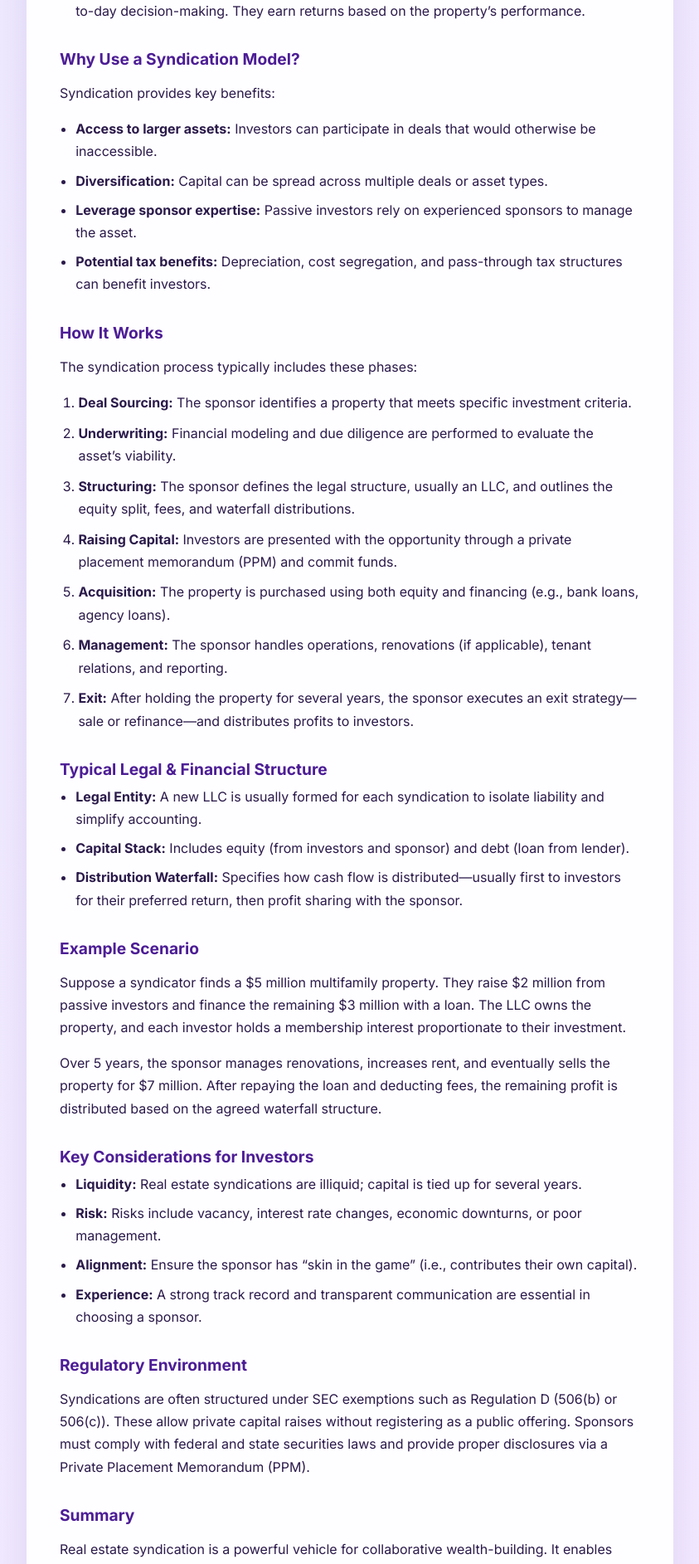
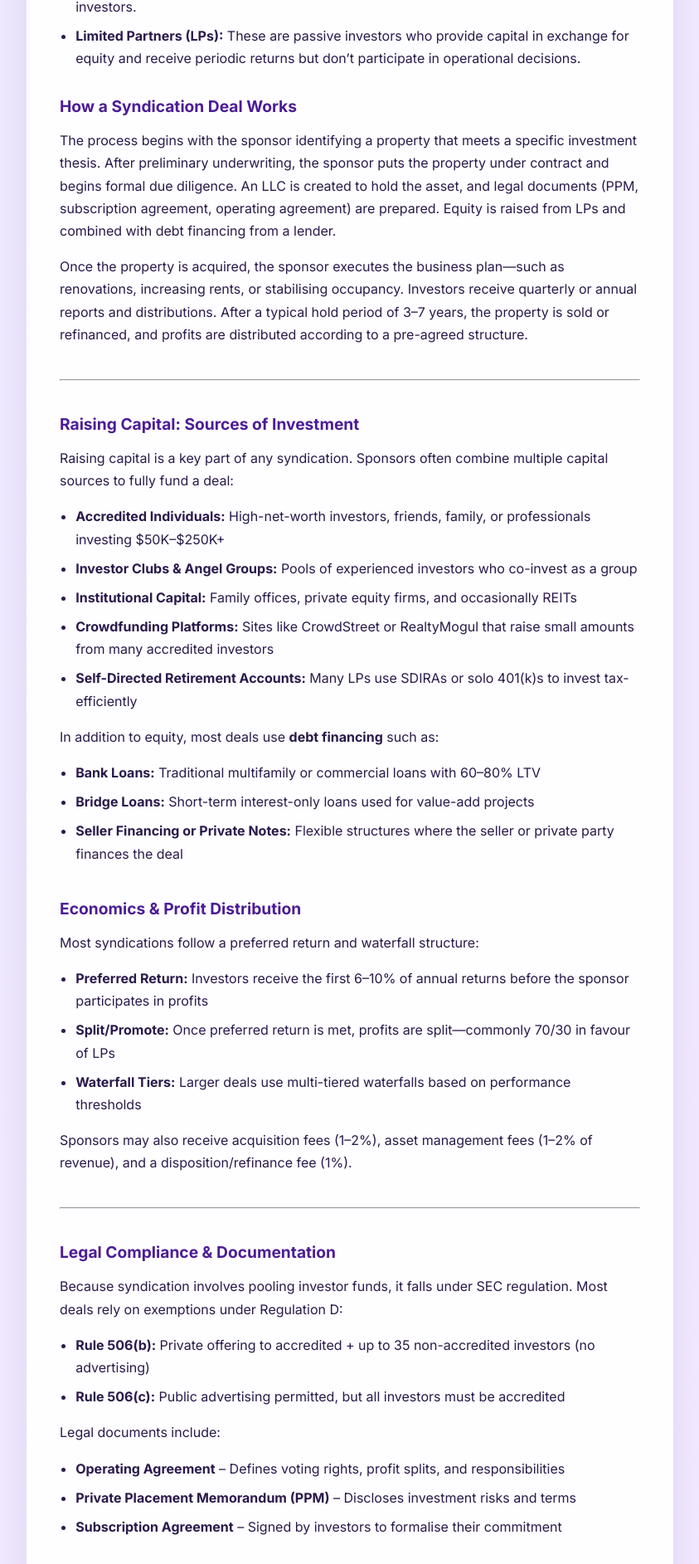
Before and after one commit to iohins/re_syndication, a React (Create React App) app: page /1-1 in a window 1280 px wide. Shown: the part 529-2414 px from the top of the page at 83% size, without its empty margins (218-1061 px from the left). Built offline with nearby package versions, Linux system fonts and the light colour scheme.

Commit message:
Update 1_1.js

```diff
--- a/src/lessons/1_1.js
+++ b/src/lessons/1_1.js
@@ -7,80 +7,108 @@ function Lesson1_1() {
       <section className="lesson-card">
         <h1>1-1. What is Real Estate Syndication?</h1>
 
+        <p style={{ fontWeight: "500", fontSize: "1.05rem", lineHeight: "1.75" }}>
+          Real estate syndication is a partnership structure that allows multiple individuals to pool capital and collectively invest in large-scale property assets.
+        </p>
+        <p>It enables investors to access professionally managed real estate deals—like apartment complexes, retail centres, and industrial parks—without personally acquiring or managing the properties.</p>
+
+        <h2 style={{ marginTop: "2.5rem" }}>Structure: GPs vs LPs</h2>
         <p>
-          Real estate syndication is a partnership between multiple investors (investor groups, wealthy individuals, who pool resources to purchase and manage real estate assets they may not be able to afford or operate individually. It allows individuals to invest in large-scale commercial real estate—such as multifamily apartments, office buildings, or industrial parks—without directly owning or managing the property.
+          A syndication typically consists of two parties:
+        </p>
+        <ul>
+          <li><strong>General Partner (GP):</strong> Also called the sponsor, this is the active party responsible for sourcing the deal, securing financing, managing the property, and communicating with investors.</li>
+          <li><strong>Limited Partners (LPs):</strong> These are passive investors who provide capital in exchange for equity and receive periodic returns but don’t participate in operational decisions.</li>
+        </ul>
+
+        <h2 style={{ marginTop: "2rem" }}>How a Syndication Deal Works</h2>
+        <p>
+          The process begins with the sponsor identifying a property that meets a specific investment thesis. After preliminary underwriting, the sponsor puts the property under contract and begins formal due diligence. An LLC is created to hold the asset, and legal documents (PPM, subscription agreement, operating agreement) are prepared. Equity is raised from LPs and combined with debt financing from a lender.
         </p>
 
-        <h2>Core Structure of a Syndication</h2>
+        <p style={{ marginTop: "1rem" }}>
+          Once the property is acquired, the sponsor executes the business plan—such as renovations, increasing rents, or stabilising occupancy. Investors receive quarterly or annual reports and distributions. After a typical hold period of 3–7 years, the property is sold or refinanced, and profits are distributed according to a pre-agreed structure.
+        </p>
+
+        <hr style={{ margin: "2.5rem 0" }} />
+
+        <h2>Raising Capital: Sources of Investment</h2>
         <p>
-          A typical syndication has two main parties:
+          Raising capital is a key part of any syndication. Sponsors often combine multiple capital sources to fully fund a deal:
+        </p>
+
+        <ul>
+          <li><strong>Accredited Individuals:</strong> High-net-worth investors, friends, family, or professionals investing $50K–$250K+</li>
+          <li><strong>Investor Clubs & Angel Groups:</strong> Pools of experienced investors who co-invest as a group</li>
+          <li><strong>Institutional Capital:</strong> Family offices, private equity firms, and occasionally REITs</li>
+          <li><strong>Crowdfunding Platforms:</strong> Sites like CrowdStreet or RealtyMogul that raise small amounts from many accredited investors</li>
+          <li><strong>Self-Directed Retirement Accounts:</strong> Many LPs use SDIRAs or solo 401(k)s to invest tax-efficiently</li>
+        </ul>
+
+        <p>
+          In addition to equity, most deals use <strong>debt financing</strong> such as:
+        </p>
+
+        <ul>
+          <li><strong>Bank Loans:</strong> Traditional multifamily or commercial loans with 60–80% LTV</li>
+          <li><strong>Bridge Loans:</strong> Short-term interest-only loans used for value-add projects</li>
+          <li><strong>Seller Financing or Private Notes:</strong> Flexible structures where the seller or private party finances the deal</li>
+        </ul>
+
+        <h2 style={{ marginTop: "2.5rem" }}>Economics & Profit Distribution</h2>
+        <p>
+          Most syndications follow a preferred return and waterfall structure:
+        </p>
+
+        <ul>
+          <li><strong>Preferred Return:</strong> Investors receive the first 6–10% of annual returns before the sponsor participates in profits</li>
+          <li><strong>Split/Promote:</strong> Once preferred return is met, profits are split—commonly 70/30 in favour of LPs</li>
+          <li><strong>Waterfall Tiers:</strong> Larger deals use multi-tiered waterfalls based on performance thresholds</li>
+        </ul>
+
+        <p>
+          Sponsors may also receive acquisition fees (1–2%), asset management fees (1–2% of revenue), and a disposition/refinance fee (1%).
+        </p>
+
+        <hr style={{ margin: "2.5rem 0" }} />
+
+        <h2>Legal Compliance & Documentation</h2>
+        <p>
+          Because syndication involves pooling investor funds, it falls under SEC regulation. Most deals rely on exemptions under Regulation D:
+        </p>
+
+        <ul>
+          <li><strong>Rule 506(b):</strong> Private offering to accredited + up to 35 non-accredited investors (no advertising)</li>
+          <li><strong>Rule 506(c):</strong> Public advertising permitted, but all investors must be accredited</li>
+        </ul>
+
+        <p>
+          Legal documents include:
         </p>
         <ul>
-          <li><strong>Sponsor (Syndicator):</strong> The active partner responsible for finding the deal, structuring the investment, arranging financing, acquiring the property, and overseeing management.</li>
-          <li><strong>Passive Investors:</strong> Individuals or entities who provide capital but do not engage in day-to-day decision-making. They earn returns based on the property’s performance.</li>
+          <li><strong>Operating Agreement</strong> – Defines voting rights, profit splits, and responsibilities</li>
+          <li><strong>Private Placement Memorandum (PPM)</strong> – Discloses investment risks and terms</li>
+          <li><strong>Subscription Agreement</strong> – Signed by investors to formalise their commitment</li>
         </ul>
 
-        <h2>Why Use a Syndication Model?</h2>
-        <p>Syndication provides key benefits:</p>
-        <ul>
-          <li><strong>Access to larger assets:</strong> Investors can participate in deals that would otherwise be inaccessible.</li>
-          <li><strong>Diversification:</strong> Capital can be spread across multiple deals or asset types.</li>
-          <li><strong>Leverage sponsor expertise:</strong> Passive investors rely on experienced sponsors to manage the asset.</li>
-          <li><strong>Potential tax benefits:</strong> Depreciation, cost segregation, and pass-through tax structures can benefit investors.</li>
-        </ul>
-
-        <h2>How It Works</h2>
-        <p>The syndication process typically includes these phases:</p>
-        <ol>
-          <li><strong>Deal Sourcing:</strong> The sponsor identifies a property that meets specific investment criteria.</li>
-          <li><strong>Underwriting:</strong> Financial modeling and due diligence are performed to evaluate the asset’s viability.</li>
-          <li><strong>Structuring:</strong> The sponsor defines the legal structure, usually an LLC, and outlines the equity split, fees, and waterfall distributions.</li>
-          <li><strong>Raising Capital:</strong> Investors are presented with the opportunity through a private placement memorandum (PPM) and commit funds.</li>
-          <li><strong>Acquisition:</strong> The property is purchased using both equity and financing (e.g., bank loans, agency loans).</li>
-          <li><strong>Management:</strong> The sponsor handles operations, renovations (if applicable), tenant relations, and reporting.</li>
-          <li><strong>Exit:</strong> After holding the property for several years, the sponsor executes an exit strategy—sale or refinance—and distributes profits to investors.</li>
-        </ol>
-
-        <h2>Typical Legal & Financial Structure</h2>
-        <ul>
-          <li><strong>Legal Entity:</strong> A new LLC is usually formed for each syndication to isolate liability and simplify accounting.</li>
-          <li><strong>Capital Stack:</strong> Includes equity (from investors and sponsor) and debt (loan from lender).</li>
-          <li><strong>Distribution Waterfall:</strong> Specifies how cash flow is distributed—usually first to investors for their preferred return, then profit sharing with the sponsor.</li>
-        </ul>
-
-        <h2>Example Scenario</h2>
+        <h2 style={{ marginTop: "2.5rem" }}>Example: A Multifamily Deal</h2>
         <p>
-          Suppose a syndicator finds a $5 million multifamily property. They raise $2 million from passive investors and finance the remaining $3 million with a loan. The LLC owns the property, and each investor holds a membership interest proportionate to their investment.
-        </p>
-        <p>
-          Over 5 years, the sponsor manages renovations, increases rent, and eventually sells the property for $7 million. After repaying the loan and deducting fees, the remaining profit is distributed based on the agreed waterfall structure.
+          A sponsor identifies a 60-unit apartment building listed at $5.2M. They underwrite the deal with $2M in projected equity and obtain a $3.2M bank loan. The sponsor forms an LLC, prepares offering documents, and raises $2M from 30 LPs contributing ~$65K each. Investors receive an 8% preferred return and a 70/30 profit split above that.
         </p>
 
-        <h2>Key Considerations for Investors</h2>
-        <ul>
-          <li><strong>Liquidity:</strong> Real estate syndications are illiquid; capital is tied up for several years.</li>
-          <li><strong>Risk:</strong> Risks include vacancy, interest rate changes, economic downturns, or poor management.</li>
-          <li><strong>Alignment:</strong> Ensure the sponsor has “skin in the game” (i.e., contributes their own capital).</li>
-          <li><strong>Experience:</strong> A strong track record and transparent communication are essential in choosing a sponsor.</li>
-        </ul>
-
-        <h2>Regulatory Environment</h2>
         <p>
-          Syndications are often structured under SEC exemptions such as Regulation D (506(b) or 506(c)). These allow private capital raises without registering as a public offering. Sponsors must comply with federal and state securities laws and provide proper disclosures via a Private Placement Memorandum (PPM).
+          Over 5 years, rents increase and expenses are reduced through energy-efficient upgrades. At sale, the building is worth $7.3M. After debt payoff, ~$2M in profit is distributed based on the waterfall structure.
         </p>
 
-        <h2>Summary</h2>
-        <p>
-          Real estate syndication is a powerful vehicle for collaborative wealth-building. It enables passive investors to access professionally managed, cash-flowing real estate while allowing sponsors to scale their portfolios and expertise.
-        </p>
-
-        {/* Add illustration when ready */}
-        <div style={{ marginTop: "2rem", textAlign: "center" }}>
+        <div style={{ marginTop: "2.5rem", textAlign: "center" }}>
           <img
             src="https://assets.everspringpartners.com/dims4/default/5258e9c/2147483647/strip/true/crop/1400x735+0+33/resize/1200x630!/quality/90/?url=http%3A%2F%2Feverspring-brightspot.s3.us-east-1.amazonaws.com%2Ffe%2F06%2Ff23661be455e97d009c6ae418995%2Freal-estate-finance.jpg"
-            alt="Real Estate Syndication Diagram"
+            alt="Syndication Diagram"
             style={{ maxWidth: "100%", borderRadius: "10px", boxShadow: "0 6px 20px rgba(0,0,0,0.1)" }}
           />
+          <p style={{ fontSize: "0.85rem", color: "#6b46c1", marginTop: "0.5rem" }}>
+          Source: <a href="https://www.everspringpartners.com">www.everspringpartners.com</a>
+          </p>
         </div>
 
         <Link to="/" className="back-link">← Back to Home</Link>
```
